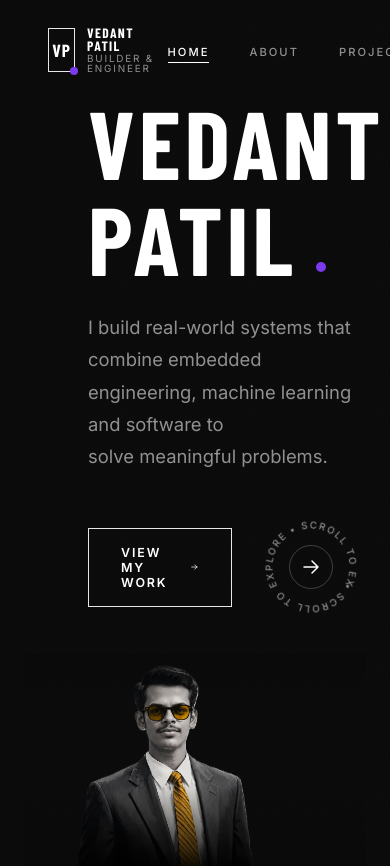
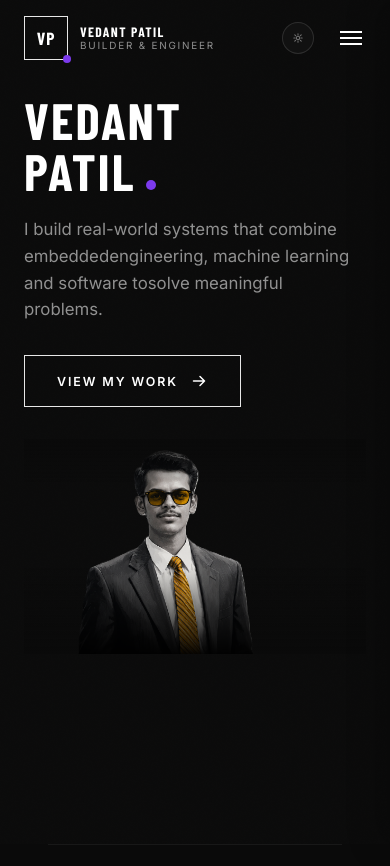
Before and after one commit to Vedant180205/portfolio_self, a Next.js app: page / in a window 390 px wide. Shown: the top 866 px of the page. Built offline with nearby package versions, Linux system fonts and the light colour scheme; a web font is replaced by a local one.

Commit message:
style: full mobile responsiveness overhaul and mobile header UI polish

```diff
--- a/app/components/About.module.css
+++ b/app/components/About.module.css
@@ -308,4 +308,22 @@
     width: 250px;
     height: 250px;
   }
+
+  .heading {
+    white-space: normal;
+    font-size: clamp(2.3rem, 9vw, 4.5rem);
+    line-height: 1.05;
+  }
+
+  .metaStrip {
+    flex-direction: column;
+    gap: 1.25rem;
+    width: 100%;
+  }
+
+  .metaDivider {
+    width: 40px;
+    height: 1px;
+    background: var(--color-border-subtle);
+  }
 }
--- a/app/components/Hero.module.css
+++ b/app/components/Hero.module.css
@@ -281,7 +281,23 @@
     flex: none;
     max-width: 100%;
     padding-right: 0;
+    padding-left: 0;
     z-index: 3;
+  }
+
+  .headline {
+    font-size: clamp(3.2rem, 12vw, 5.5rem);
+    margin-bottom: 1.25rem;
+  }
+
+  .description {
+    font-size: 1.05rem;
+    line-height: 1.6;
+    margin-bottom: 2rem;
+  }
+
+  .description br {
+    display: none;
   }
 
   .imageWrapper {
@@ -299,5 +315,10 @@
 
   .actions {
     gap: 1.5rem;
+    align-items: center;
+  }
+
+  .scrollIndicator {
+    display: none;
   }
 }
--- a/app/components/Navbar.module.css
+++ b/app/components/Navbar.module.css
@@ -154,3 +154,206 @@
   color: var(--color-cta-text-hover);
   border-color: var(--color-cta-bg-hover);
 }
+
+/* ─── HAMBURGER, DRAWER, AND OVERLAY (DEFAULT HIDDEN) ─── */
+.hamburger {
+  display: none;
+}
+
+.overlay {
+  display: none;
+}
+
+.drawer {
+  display: none;
+}
+
+/* ─── RESPONSIVE ─── */
+@media (max-width: 768px) {
+  .navbar {
+    padding: 1rem 1.5rem;
+  }
+  .navbar.scrolled {
+    padding: 0.8rem 1.5rem;
+  }
+
+  .navLinks {
+    display: none; /* Hide desktop links */
+  }
+
+  .ctaBtn {
+    display: none; /* Hide CTA button */
+  }
+
+  /* Show hamburger button */
+  .hamburger {
+    display: flex;
+    align-items: center;
+    justify-content: center;
+    width: 30px;
+    height: 30px;
+    background: transparent !important;
+    border: none !important;
+    outline: none !important;
+    box-shadow: none !important;
+    cursor: pointer;
+    padding: 0;
+    z-index: 110;
+    position: relative;
+    -webkit-tap-highlight-color: transparent;
+  }
+
+  .hamburger:focus,
+  .hamburger:active,
+  .hamburger:focus-visible {
+    outline: none !important;
+    border: none !important;
+    box-shadow: none !important;
+    background: transparent !important;
+  }
+
+  .bar {
+    position: absolute;
+    width: 22px;
+    height: 2px;
+    background-color: var(--color-text-primary);
+    transition: transform 0.3s cubic-bezier(0.16, 1, 0.3, 1), opacity 0.3s ease;
+    display: block;
+  }
+
+  .bar:nth-child(1) {
+    transform: translateY(-6px);
+  }
+
+  .bar:nth-child(2) {
+    transform: translateY(0);
+  }
+
+  .bar:nth-child(3) {
+    transform: translateY(6px);
+  }
+
+  /* Hamburger transformations */
+  .hamburgerOpen .bar:nth-child(1) {
+    transform: translateY(0) rotate(45deg);
+  }
+  .hamburgerOpen .bar:nth-child(2) {
+    opacity: 0;
+    transform: translateY(0) scale(0);
+  }
+  .hamburgerOpen .bar:nth-child(3) {
+    transform: translateY(0) rotate(-45deg);
+  }
+
+
+  /* Mobile Drawer Overlay */
+  .overlay {
+    display: block;
+    position: fixed;
+    inset: 0;
+    background: rgba(0, 0, 0, 0.4);
+    backdrop-filter: blur(8px);
+    -webkit-backdrop-filter: blur(8px);
+    z-index: 98;
+    opacity: 0;
+    pointer-events: none;
+    transition: opacity 0.35s ease;
+  }
+
+  .overlayOpen {
+    opacity: 1;
+    pointer-events: auto;
+  }
+
+  /* Mobile Drawer */
+  .drawer {
+    display: flex;
+    position: fixed;
+    top: 0;
+    right: 0;
+    bottom: 0;
+    width: 80%;
+    max-width: 340px;
+    background: var(--color-surface);
+    border-left: 1px solid var(--color-border);
+    z-index: 99;
+    padding: 8rem 2.5rem 3rem;
+    flex-direction: column;
+    justify-content: space-between;
+    transform: translateX(100%);
+    transition: transform 0.4s cubic-bezier(0.16, 1, 0.3, 1);
+    box-shadow: -10px 0 30px rgba(0, 0, 0, 0.25);
+  }
+
+  .drawerOpen {
+    transform: translateX(0);
+  }
+
+  .drawerLinks {
+    display: flex;
+    flex-direction: column;
+    gap: 2rem;
+    list-style: none;
+    padding: 0;
+    margin: 0;
+  }
+
+  .drawerLinks li {
+    opacity: 0;
+    transform: translateY(15px);
+    transition: transform 0.4s ease, opacity 0.4s ease;
+  }
+
+  .drawerOpen .drawerLinks li {
+    opacity: 1;
+    transform: translateY(0);
+  }
+
+  .drawerLink {
+    font-family: var(--font-heading);
+    font-size: 1.8rem;
+    font-weight: 700;
+    letter-spacing: 0.08em;
+    color: var(--color-text-primary);
+    text-decoration: none;
+    display: flex;
+    align-items: baseline;
+    gap: 0.75rem;
+    transition: color 0.25s ease;
+  }
+
+  .drawerLinkActive {
+    color: var(--color-accent);
+  }
+
+  .drawerNum {
+    font-family: var(--font-body);
+    font-size: 0.7rem;
+    font-weight: 600;
+    letter-spacing: 0.1em;
+    color: var(--color-accent);
+    opacity: 0.8;
+  }
+
+  .drawerCta {
+    display: block;
+    width: 100%;
+    text-align: center;
+    padding: 1rem;
+    border: 1.5px solid var(--color-border-strong);
+    font-family: var(--font-body);
+    font-size: 0.75rem;
+    font-weight: 600;
+    letter-spacing: 0.15em;
+    color: var(--color-text-primary);
+    text-decoration: none;
+    transition: background 0.25s, color 0.25s, border-color 0.25s;
+    margin-top: auto;
+  }
+
+  .drawerCta:hover {
+    background: var(--color-text-primary);
+    color: var(--color-btn-hover-text);
+    border-color: var(--color-text-primary);
+  }
+}
--- a/app/components/Navbar.tsx
+++ b/app/components/Navbar.tsx
@@ -5,18 +5,19 @@ import styles from './Navbar.module.css';
 import ThemeToggle from './ThemeToggle';
 
 const navLinks = [
-  { label: 'HOME',       href: '#home' },
-  { label: 'ABOUT',      href: '#about' },
-  { label: 'PROJECTS',   href: '#projects' },
-  { label: 'TECH STACK', href: '#techstack' },
+  { label: 'HOME',         href: '#home' },
+  { label: 'ABOUT',        href: '#about' },
+  { label: 'PROJECTS',     href: '#projects' },
+  { label: 'TECH STACK',   href: '#techstack' },
   { label: 'ACHIEVEMENTS', href: '#achievements' },
-  { label: 'JOURNEY',    href: '#journey' },
-  { label: 'CONTACT',    href: '#contact' },
+  { label: 'JOURNEY',      href: '#journey' },
+  { label: 'CONTACT',      href: '#contact' },
 ];
 
 export default function Navbar() {
-  const [scrolled, setScrolled] = useState(false);
-  const [active, setActive] = useState('HOME');
+  const [scrolled, setScrolled]   = useState(false);
+  const [active, setActive]       = useState('HOME');
+  const [menuOpen, setMenuOpen]   = useState(false);
 
   useEffect(() => {
     const handleScroll = () => setScrolled(window.scrollY > 20);
@@ -24,7 +25,19 @@ export default function Navbar() {
     return () => window.removeEventListener('scroll', handleScroll);
   }, []);
 
+  // Lock body scroll when drawer is open
+  useEffect(() => {
+    document.body.style.overflow = menuOpen ? 'hidden' : '';
+    return () => { document.body.style.overflow = ''; };
+  }, [menuOpen]);
+
+  const handleLinkClick = (label: string) => {
+    setActive(label);
+    setMenuOpen(false);
+  };
+
   return (
+    <>
       <nav className={`${styles.navbar} ${scrolled ? styles.scrolled : ''}`}>
         {/* Logo */}
         <a href="#home" className={styles.logo} id="nav-logo">
@@ -38,15 +51,15 @@ export default function Navbar() {
           </div>
         </a>
 
-      {/* Nav Links */}
+        {/* Desktop nav links */}
         <ul className={styles.navLinks} role="list">
           {navLinks.map((link) => (
             <li key={link.label}>
               <a
                 href={link.href}
-              id={`nav-${link.label.toLowerCase()}`}
+                id={`nav-${link.label.toLowerCase().replace(' ', '-')}`}
                 className={`${styles.navLink} ${active === link.label ? styles.activeLink : ''}`}
-              onClick={() => setActive(link.label)}
+                onClick={() => handleLinkClick(link.label)}
               >
                 {link.label}
               </a>
@@ -54,7 +67,7 @@ export default function Navbar() {
           ))}
         </ul>
 
-      {/* Right side: CTA + pull cord */}
+        {/* Right side: CTA + toggle + hamburger */}
         <div className={styles.rightGroup}>
           <a href="#contact" id="nav-connect-btn" className={styles.ctaBtn}>
             LET&apos;S CONNECT
@@ -63,7 +76,53 @@ export default function Navbar() {
             </svg>
           </a>
           <ThemeToggle />
+
+          {/* Hamburger — mobile only */}
+          <button
+            className={`${styles.hamburger} ${menuOpen ? styles.hamburgerOpen : ''}`}
+            onClick={() => setMenuOpen(!menuOpen)}
+            aria-label={menuOpen ? 'Close menu' : 'Open menu'}
+            id="nav-hamburger"
+          >
+            <span className={styles.bar} />
+            <span className={styles.bar} />
+            <span className={styles.bar} />
+          </button>
         </div>
       </nav>
+
+      {/* Mobile drawer overlay */}
+      <div
+        className={`${styles.overlay} ${menuOpen ? styles.overlayOpen : ''}`}
+        onClick={() => setMenuOpen(false)}
+        aria-hidden="true"
+      />
+
+      {/* Mobile drawer */}
+      <div className={`${styles.drawer} ${menuOpen ? styles.drawerOpen : ''}`} role="dialog" aria-label="Navigation menu">
+        <ul className={styles.drawerLinks}>
+          {navLinks.map((link, i) => (
+            <li key={link.label} style={{ animationDelay: `${i * 0.06}s` }}>
+              <a
+                href={link.href}
+                className={`${styles.drawerLink} ${active === link.label ? styles.drawerLinkActive : ''}`}
+                onClick={() => handleLinkClick(link.label)}
+              >
+                <span className={styles.drawerNum}>0{i + 1}</span>
+                {link.label}
+              </a>
+            </li>
+          ))}
+        </ul>
+
+        <a
+          href="#contact"
+          className={styles.drawerCta}
+          onClick={() => setMenuOpen(false)}
+        >
+          LET&apos;S CONNECT →
+        </a>
+      </div>
+    </>
   );
 }
--- a/app/components/Projects.module.css
+++ b/app/components/Projects.module.css
@@ -295,11 +295,46 @@
   .section { padding: 5rem 0 8rem; }
   .sectionHeader { padding: 0 1.5rem 4rem; flex-direction: column; gap: 0.5rem; }
   .projectList   { padding: 0 1.5rem; gap: 6rem; }
+
   .projectRow,
-  .projectRowReverse { flex-direction: column; }
-  .collage { width: 100%; flex: none; height: 300px; }
+  .projectRowReverse {
+    flex-direction: column;
+    gap: 3.5rem;
+  }
+
+  /* Reset alignment for reverse rows on mobile so they align left */
+  .projectRowReverse .textSide {
+    align-items: flex-start;
+    text-align: left;
+  }
+
+  .projectRowReverse .tagList {
+    justify-content: flex-start;
+  }
+
+  .projectRowReverse .viewBtn {
+    align-self: flex-start;
+  }
+
+  .collage {
+    width: 100%;
+    flex: none;
+    height: 280px;
+  }
+
+  /* Scale down decorative blocks to prevent horizontal screen overflow */
+  .blockA {
+    bottom: -12px;
+    left: -12px;
+  }
+
+  .blockB {
+    top: -12px;
+    right: -12px;
+  }
+
   .collageReverse .mainWrap  { right: auto; left: 4%; }
-  .collageReverse .blockA    { right: auto; left: -16px; }
-  .collageReverse .blockB    { left: auto;  right: -16px; }
+  .collageReverse .blockA    { right: auto; left: -12px; }
+  .collageReverse .blockB    { left: auto;  right: -12px; }
   .collageReverse .blockC    { left: auto;  right: 4%; }
 }
--- a/app/components/TechStack.module.css
+++ b/app/components/TechStack.module.css
@@ -192,4 +192,11 @@
     grid-template-columns: repeat(auto-fill, minmax(90px, 1fr));
   }
   .card    { padding: 1.5rem 0.75rem; }
+
+  .cardName {
+    white-space: normal;
+    word-break: break-word;
+    font-size: 0.62rem;
+    padding: 0 2px;
+  }
 }
--- a/app/components/ThemeToggle.module.css
+++ b/app/components/ThemeToggle.module.css
@@ -77,3 +77,33 @@
 .pulling {
   animation: pull 0.32s cubic-bezier(0.22, 1, 0.36, 1) forwards;
 }
+
+@media (max-width: 768px) {
+  .wrap {
+    height: 32px;
+    width: 32px;
+    border-radius: 50%;
+    border: 1px solid var(--color-border) !important;
+    display: flex;
+    align-items: center;
+    justify-content: center;
+    background: var(--color-surface) !important;
+    overflow: hidden;
+  }
+
+  .cord {
+    display: none !important;
+  }
+
+  .ring {
+    border: none !important;
+    background: transparent !important;
+    width: 20px;
+    height: 20px;
+    box-shadow: none !important;
+  }
+
+  .wrap:hover .ring {
+    box-shadow: none !important;
+  }
+}
```
Lines whose indentation alone changed are shown as unchanged.
